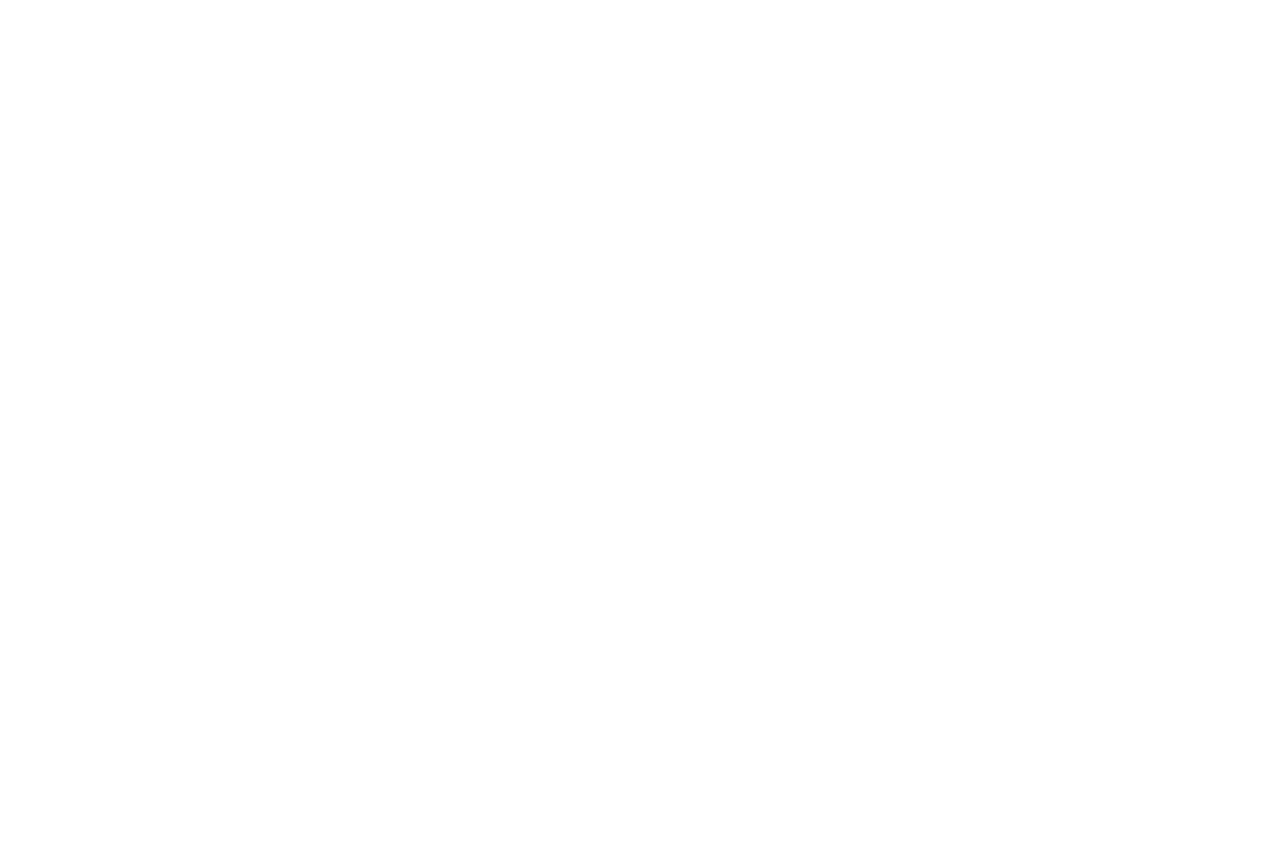
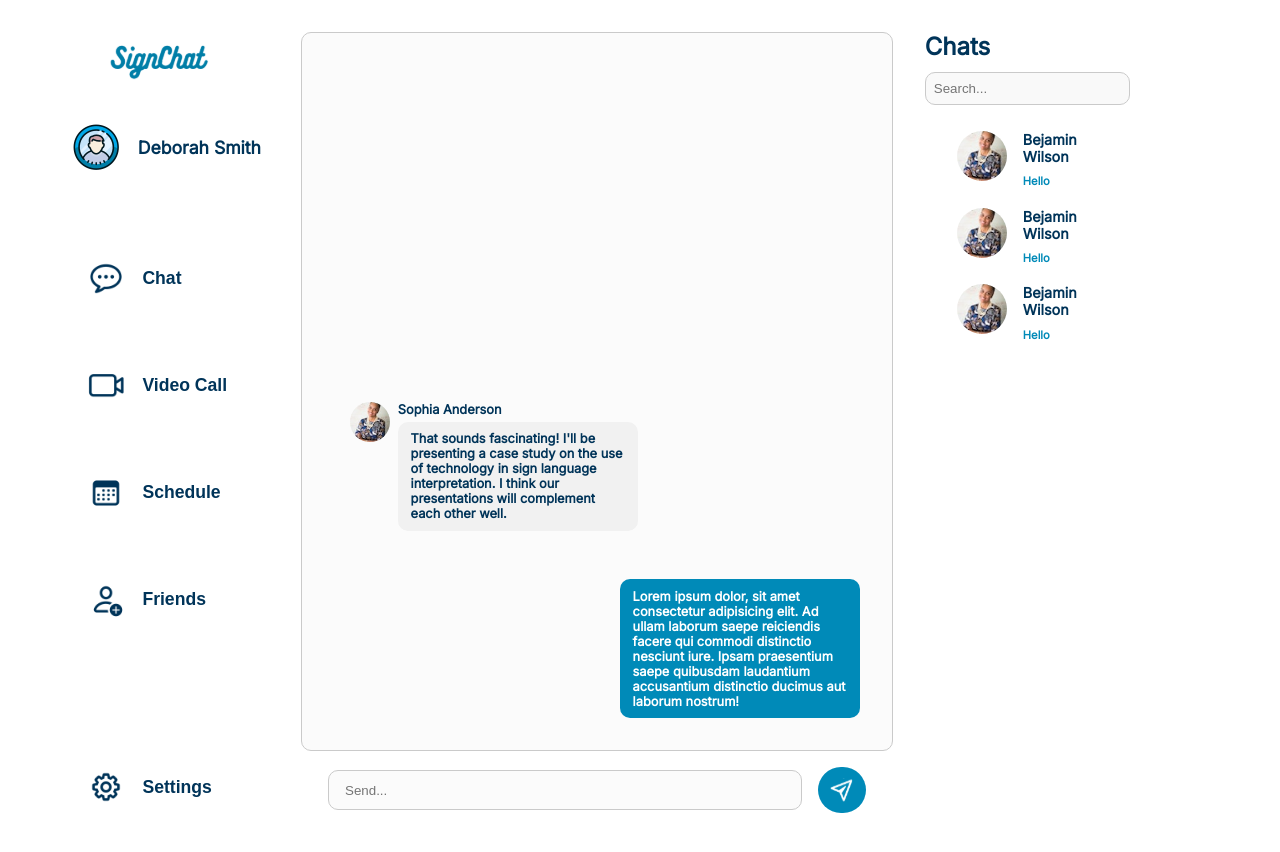
Before and after one commit to SignLink/Signchat-Frontend, a React (Create React App) app: page /chat in a window 1280 px wide. Before the commit this address had no page. Shown: the top 852 px of the page. Before the commit the page ends 800 px from the top, so only its background shows below. Built offline with nearby package versions, Linux system fonts and the light colour scheme.

Commit message:
changed links for pages

```diff
--- a/src/Agora/Settings.ts
+++ b/src/Agora/Settings.ts
@@ -1,5 +1,5 @@
 //Agora Video Settings
 export const appId = "fc72deb92dd544adb7ed2300bbb52a1a";
 export const token =
-  "007eJxTYHDIWvpdRVDpZYbSNwszkVO/5WMSZ/7teJxrOmduy/IOtlAFhrRkc6OU1CRLo5QUUxOTxJQk89QUI2MDg6SkJFOjRMPEVOO1KQ2BjAxiXEZMjAwQCOJzMBRnpuclZySWMDAAAKKlH+s=";
+  "007eJxTYEjuuM3217mi06HgwiSf/9J/feUSeI78rmmo35a+kHWVx24FhrRkc6OU1CRLo5QUUxOTxJQk89QUI2MDg6SkJFOjRMPE9WFbUxoCGRl4N65mYIRCEJ+DoTgzPS85I7GEgQEAJx4iZQ==";
 export const channelName = "signchat";
--- a/src/App.tsx
+++ b/src/App.tsx
@@ -16,11 +16,11 @@ function App() {
           <Route path="/" element={<Home />} />
           <Route path="/about" element={<About />} />
           <Route path="/contact" element={<Contact />} />
-          <Route path="/user/chat" element={<UserChatPage />} />
-          <Route path="/user/friends" element={<UserFriendsPage />} />
-          <Route path="/user/schedule" element={<UserSchedulePage />} />
-          <Route path="/user/settings" element={<UserSettingsPage />} />
-          <Route path="/user/videocall" element={<UserVideoCallPage />} />
+          <Route path="/chat" element={<UserChatPage />} />
+          <Route path="/friends" element={<UserFriendsPage />} />
+          <Route path="/schedule" element={<UserSchedulePage />} />
+          <Route path="/settings" element={<UserSettingsPage />} />
+          <Route path="/videocall" element={<UserVideoCallPage />} />
         </Routes>
       </Router>
     </>
```
